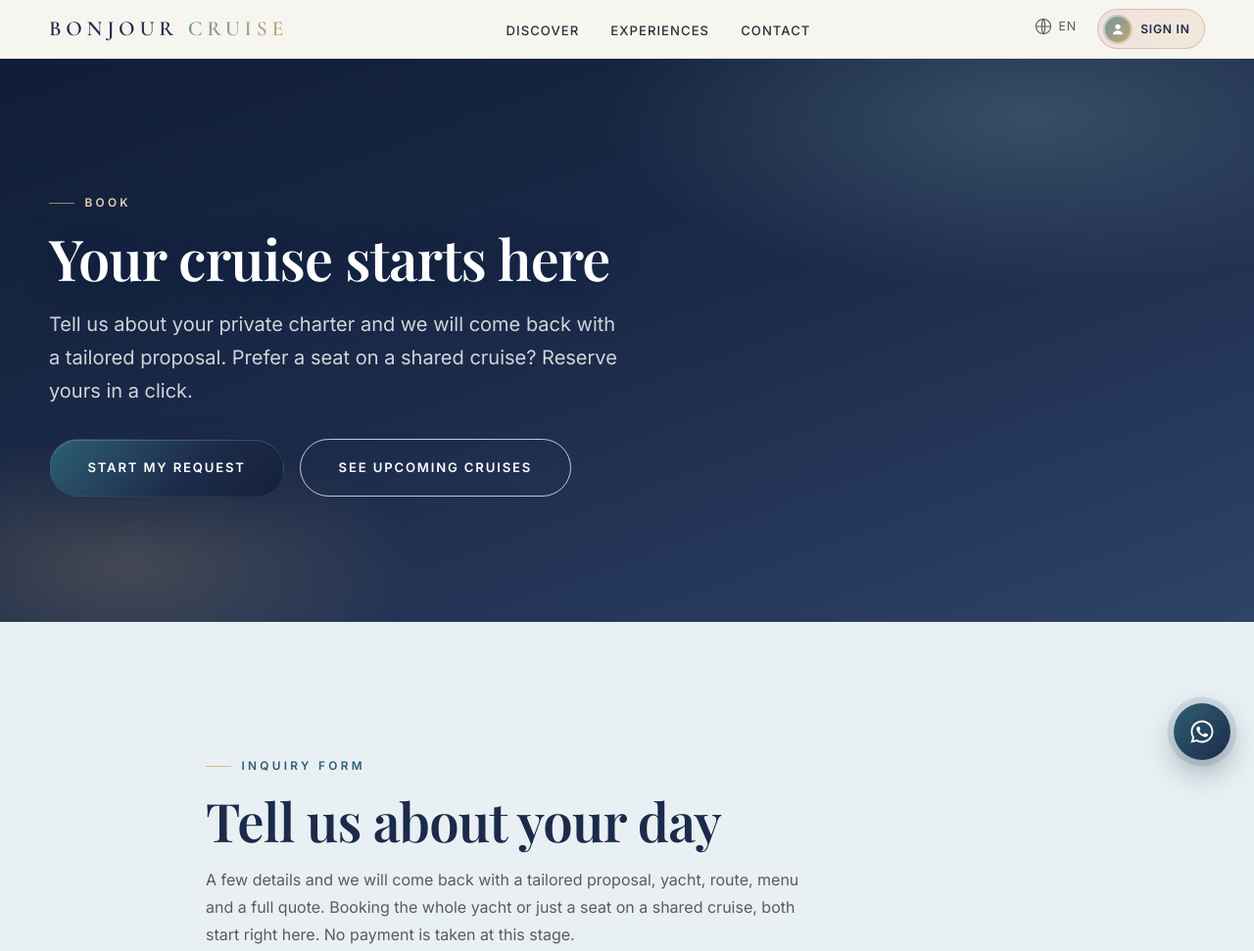
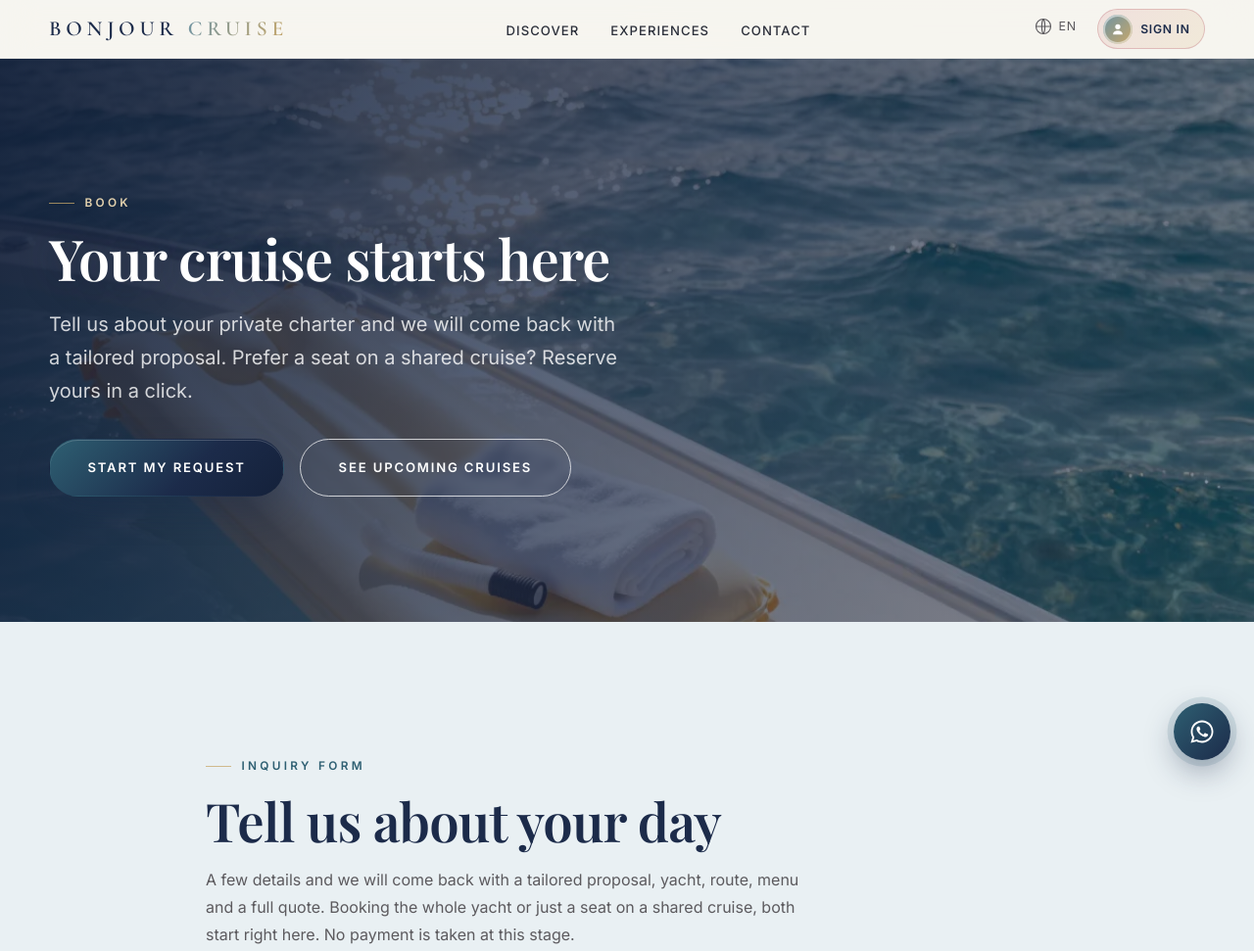
Before and after one commit to issamstories/bonjour-cruise, a website built with Vite: page book.html in a window 1280 px wide. Shown: the top 971 px of the page at 98% size. Built offline with nearby package versions, Linux system fonts and the light colour scheme; a web font is replaced by a local one.

Commit message:
improve: heroes photo sur experiences (day-cruise), book (swim-platform), contact (helm)

```diff
--- a/book.html
+++ b/book.html
@@ -124,7 +124,7 @@
 
   <main>
 
-    <section class="page-hero">
+    <section class="page-hero page-hero--photo" style="--hero-image: url('/assets/img/swim-platform.webp');">
       <div class="container">
         <span class="eyebrow">Book</span>
         <h1>Your cruise starts here</h1>
```
Also changed, not shown: contact.html (+1 -1 lines), experiences.html (+1 -1 lines).
